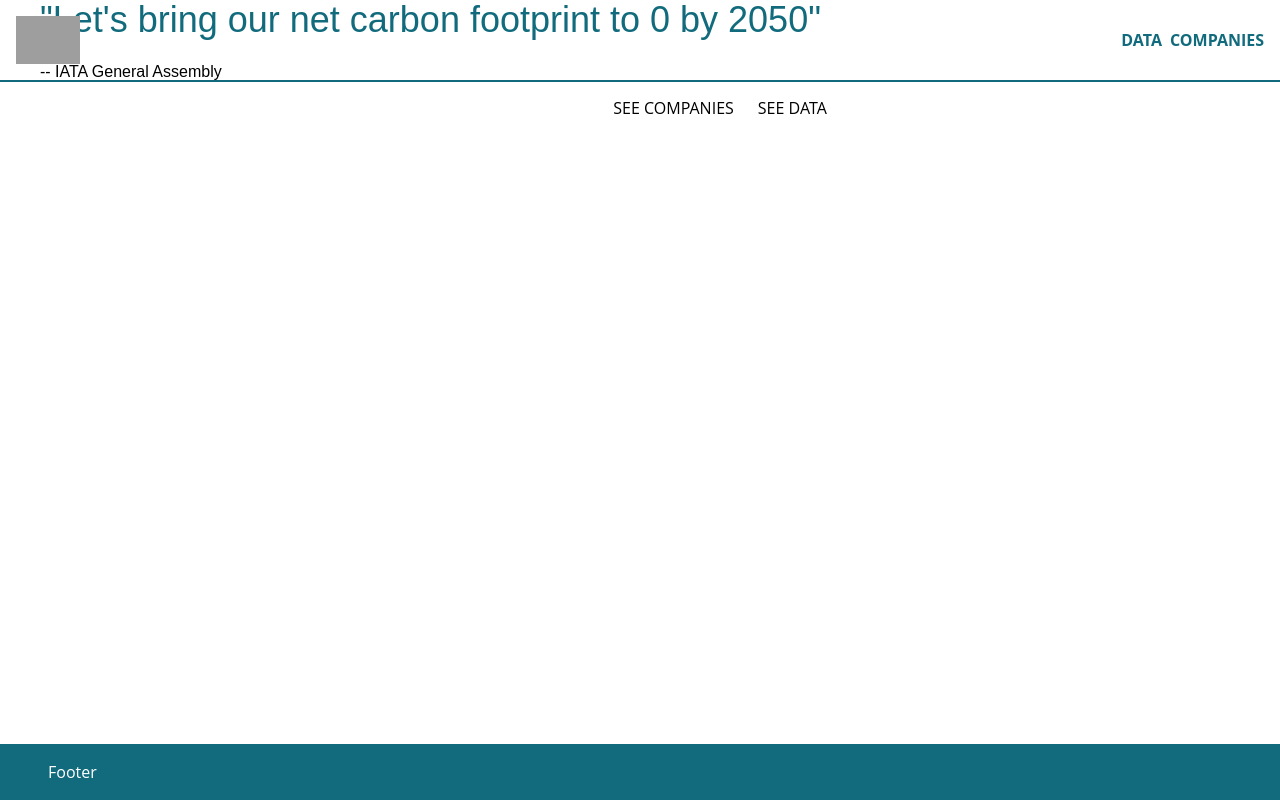
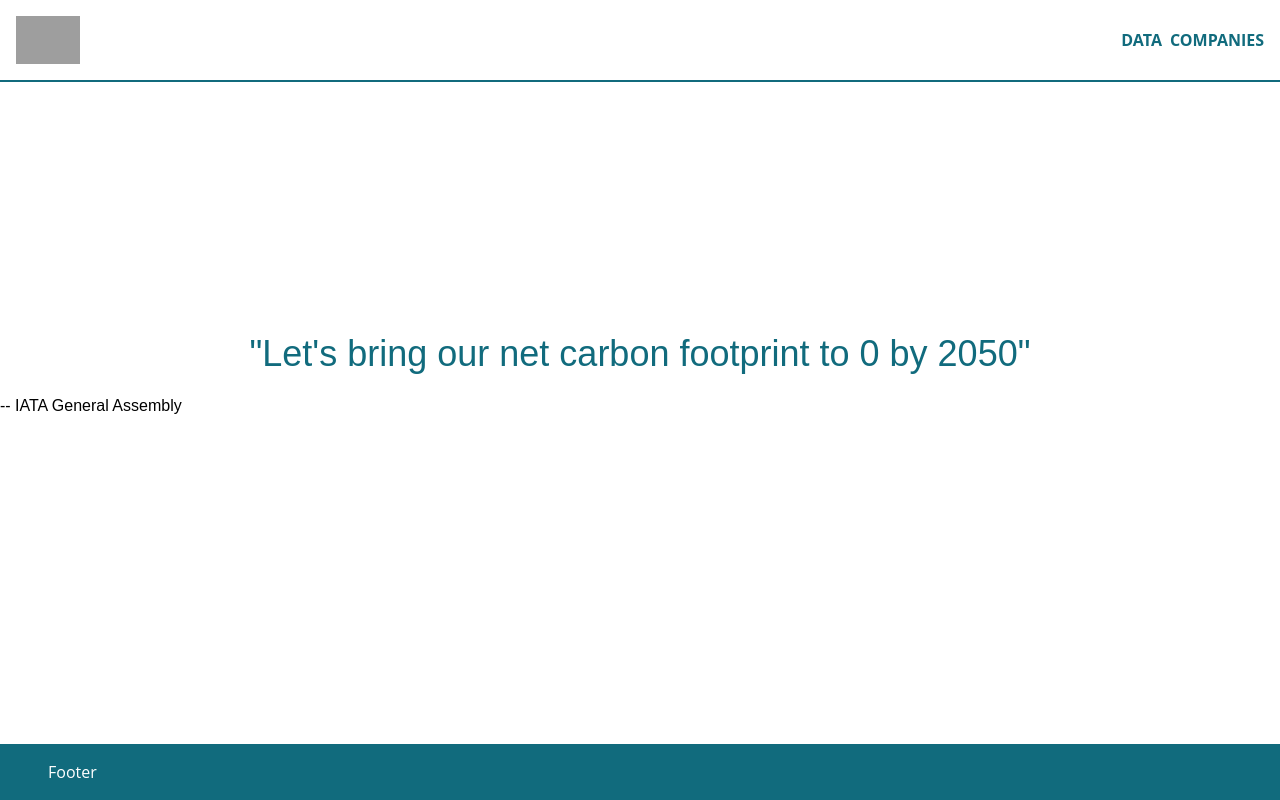
Before and after one commit to agustinaoh/mwc-front, a React (Create React App) app: page /#/ in a window 1280 px wide. Built offline with nearby package versions, Linux system fonts and the light colour scheme; grey boxes are pictures that could not be loaded.

Commit message:
fix: home text

```diff
--- a/src/components/Home/Home.js
+++ b/src/components/Home/Home.js
@@ -1,7 +1,7 @@
 function Home() {
   return (
     <>
-      <div className="flex flex-col self-start ml-10">
+      <div className="h-full w-full flex justify-center items-center flex-col">
         <h1 className="text-4xl text-teal-dark mb-5">"Let's bring our net carbon footprint to 0 by 2050" </h1>
         <h3 className="self-start">-- IATA General Assembly</h3>
       </div>
```
